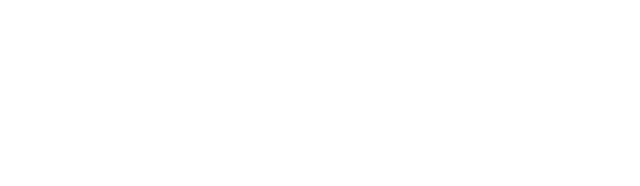
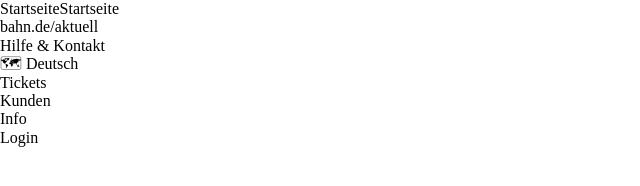
Before and after one commit to Apache-Duster/10-02, a plain HTML site: page index.html in a window 1280 px wide. Shown: the whole page, without its empty margins (0-640 px from the left). Drawn offline with Linux system fonts and the light colour scheme.

Commit message:
html and css added

```diff
--- a/css/style.css
+++ b/css/style.css
@@ -1,2 +1,7 @@
 /* reset css */
 @import url("./normalize.css");
+*{
+    margin: 0;
+    padding: 0;
+    box-sizing: border-box;
+}
--- a/index.html
+++ b/index.html
@@ -7,5 +7,32 @@
     <link rel="stylesheet" href="./css/style.css" />
     <title>Web app project</title>
   </head>
-  <body></body>
+  <body>
+    <header>
+      <nav>
+        <div class="logo"></div>
+        <ul>
+          <li>StartseiteStartseite</li>
+          <li>bahn.de/aktuell</li>
+          <li>Hilfe & Kontakt</li>
+          <li>🗺 Deutsch</li>
+        </ul>
+        <div class="hamburger">
+          <div></div>
+          <div></div>
+          <div></div>
+        </div>
+      </nav>
+      <nav>
+        <ul>
+          <li>Tickets</li>
+          <li>Kunden</li>
+          <li>Info</li>
+          <li>Login</li>
+        </ul>
+      </nav>
+    </header>
+    <main></main>
+    <footer></footer>
+  </body>
 </html>
```
